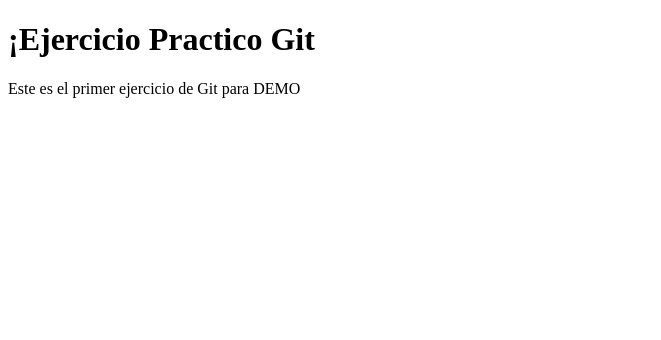
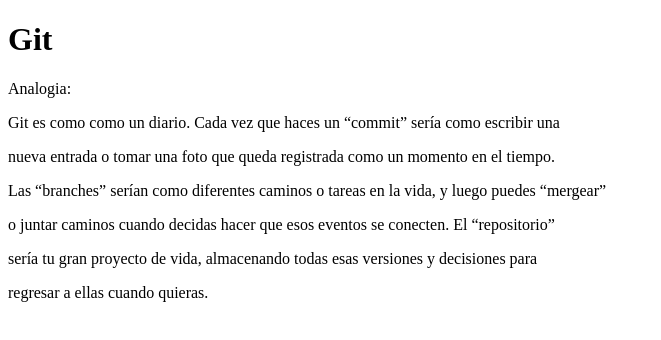
Before and after one commit to 6072927/prueba-github, a plain HTML site: page OrlandoWebLanding/index.html in a window 1280 px wide. Shown: the whole page, without its empty margins (0-661 px from the left). Drawn offline with Linux system fonts and the light colour scheme.

Commit message:
Modificacion index.html de carpeta OrlandoWebLanding

```diff
--- a/OrlandoWebLanding/index.html
+++ b/OrlandoWebLanding/index.html
@@ -4,7 +4,13 @@
         <title> GIT</title>
     </head>
     <body>
-        <h1>¡Ejercicio Practico Git</h1>
-           <p>Este es el primer ejercicio de Git para DEMO</p>
+        <h1>Git</h1>
+           <p>Analogia:</p>
+           <p>Git es como como un diario. Cada vez que haces un “commit” sería como escribir una </p>
+           <p>nueva entrada o tomar una foto que queda registrada como un momento en el tiempo. </p>
+           <p>Las “branches” serían como diferentes caminos o tareas en la vida, y luego puedes “mergear” </p>
+           <p>o juntar caminos cuando decidas hacer que esos eventos se conecten. El “repositorio” </p>
+           <p>sería tu gran proyecto de vida, almacenando todas esas versiones y decisiones para </p>
+           <p>regresar a ellas cuando quieras. </p>
     </body>
 </html>
```
